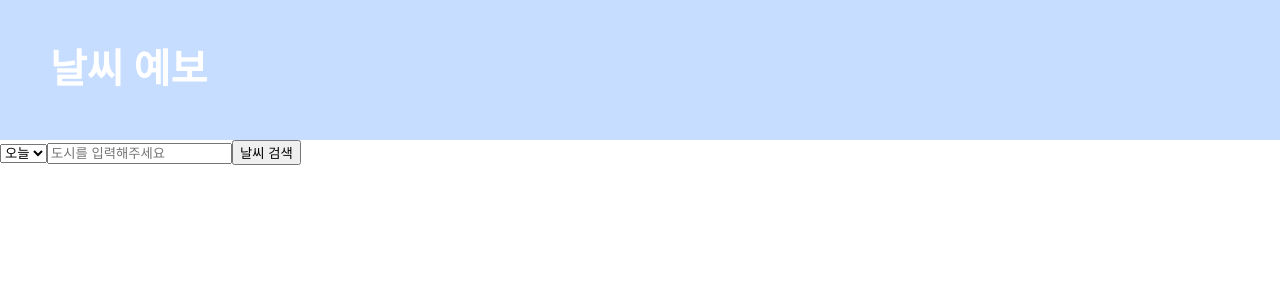
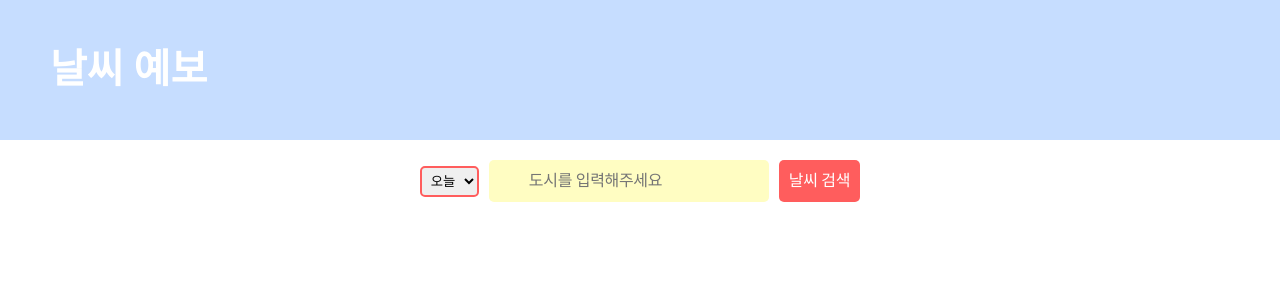
Before and after one commit to GO-SOPT-WEB/JaeWookJeong, a React (Vite) app in the folder week4/: page / in a window 1280 px wide. Shown: the top 300 px of the page. Built offline with nearby package versions, Linux system fonts and the light colour scheme.

Commit message:
style : Input 퍼블리싱

```diff
--- a/week4/src/components/common/input.tsx
+++ b/week4/src/components/common/input.tsx
@@ -50,8 +50,44 @@ const Input = () => {
 
 export default Input;
 
-const StWrapper = styled.section``;
+const StWrapper = styled.section`
+  display: flex;
+  justify-content: center;
+  align-items: center;
+
+  width: 100%;
+  padding: 2rem;
+`;
 const StForm = styled.form``;
-const StSelect = styled.select``;
-const StInput = styled.input``;
-const StBtn = styled.button``;
+const StSelect = styled.select`
+  padding: 0.5rem;
+  margin-right: 1rem;
+
+  border: 0.2rem solid ${({ theme }) => theme.colors.Color_Coral};
+  border-radius: 0.5rem;
+
+  cursor: pointer;
+  outline: none;
+`;
+const StInput = styled.input`
+  padding: 1rem 4rem;
+  margin-right: 1rem;
+
+  border: none;
+  border-radius: 0.5rem;
+  background-color: ${({ theme }) => theme.colors.Color_Yellow};
+  ${({ theme }) => theme.fonts.Noto_M_Subtitle_3}
+
+  outline: none;
+`;
+const StBtn = styled.button`
+  padding: 1rem;
+
+  border: none;
+  border-radius: 0.5rem;
+  background-color: ${({ theme }) => theme.colors.Color_Coral};
+  color: ${({ theme }) => theme.colors.Color_White};
+  ${({ theme }) => theme.fonts.Noto_M_Subtitle_3}
+
+  cursor: pointer;
+`;
```
